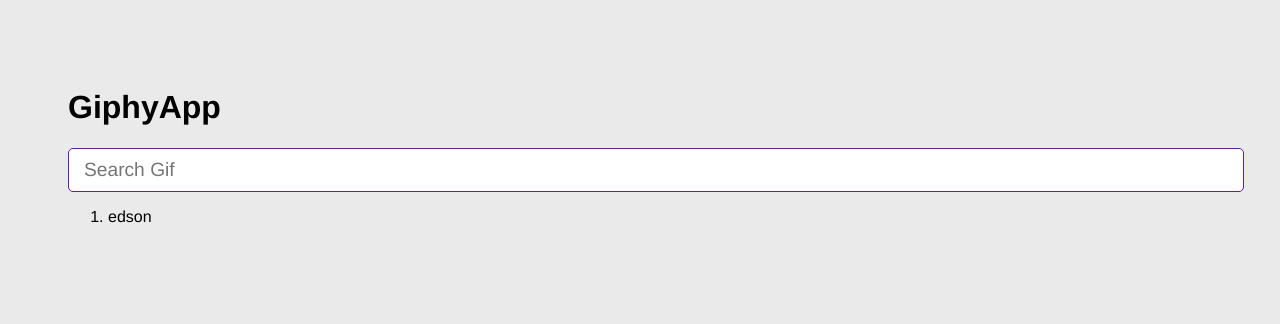
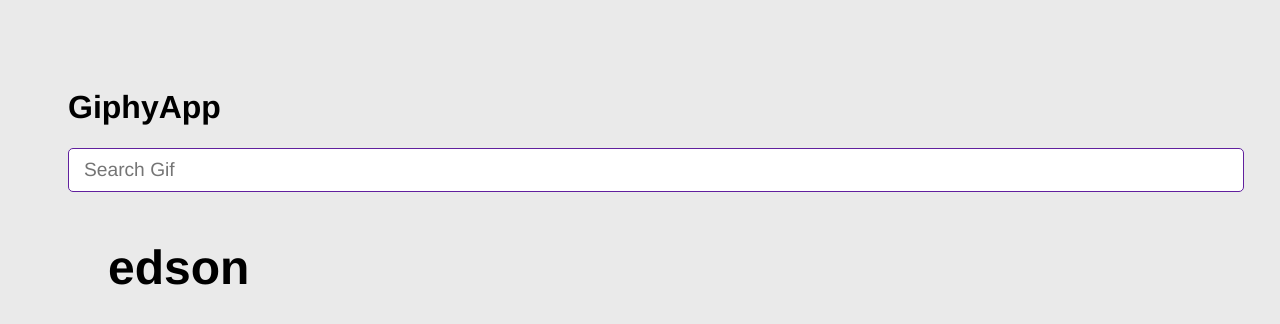
Before and after one commit to EdsonJSF/react-giphy-app, a React (Vite) app: page / in a window 1280 px wide. Shown: the top 324 px of the page. Built offline with nearby package versions, Linux system fonts and the light colour scheme.

Commit message:
Feat: Create GifGrid Component

```diff
--- a/src/GiphyApp.jsx
+++ b/src/GiphyApp.jsx
@@ -1,34 +1,25 @@
 import { useState } from "react";
 import { AddCategory } from "./components/AddCategory";
+import { GifGrid } from "./components/GifGrid";
 
 export const GiphyApp = () => {
   const [categories, setCategories] = useState(["edson"]);
 
   const handleAddCategory = (category) => {
-    if (categories.includes(category)) return
+    if (categories.includes(category)) return;
     setCategories([category, ...categories]);
   };
 
   return (
     <>
-      {/* Title */}
       <h1>GiphyApp</h1>
 
-      {/* input */}
-      <AddCategory
-        // setCategories={setCategories}
-        onValue={handleAddCategory}
-      />
+      <AddCategory onValue={handleAddCategory} />
 
-      {/* Gifs list */}
-      {/* Gif item */}
-
-      {/* Categories list */}
       <ol>
-        {/* Category item */}
-        {categories.map((category) => {
-          return <li key={category}>{category}</li>;
-        })}
+        {categories.map((category) => (
+          <GifGrid key={category} category={category} />
+        ))}
       </ol>
     </>
   );
--- /dev/null
+++ b/src/components/GifGrid.jsx
@@ -0,0 +1,13 @@
+import PropTypes from 'prop-types';
+
+export const GifGrid = ({ category }) => {
+  return (
+    <>
+      <h3>{category}</h3>
+    </>
+  );
+};
+
+GifGrid.propTypes = {
+  category: PropTypes.string.isRequired,
+};
```
